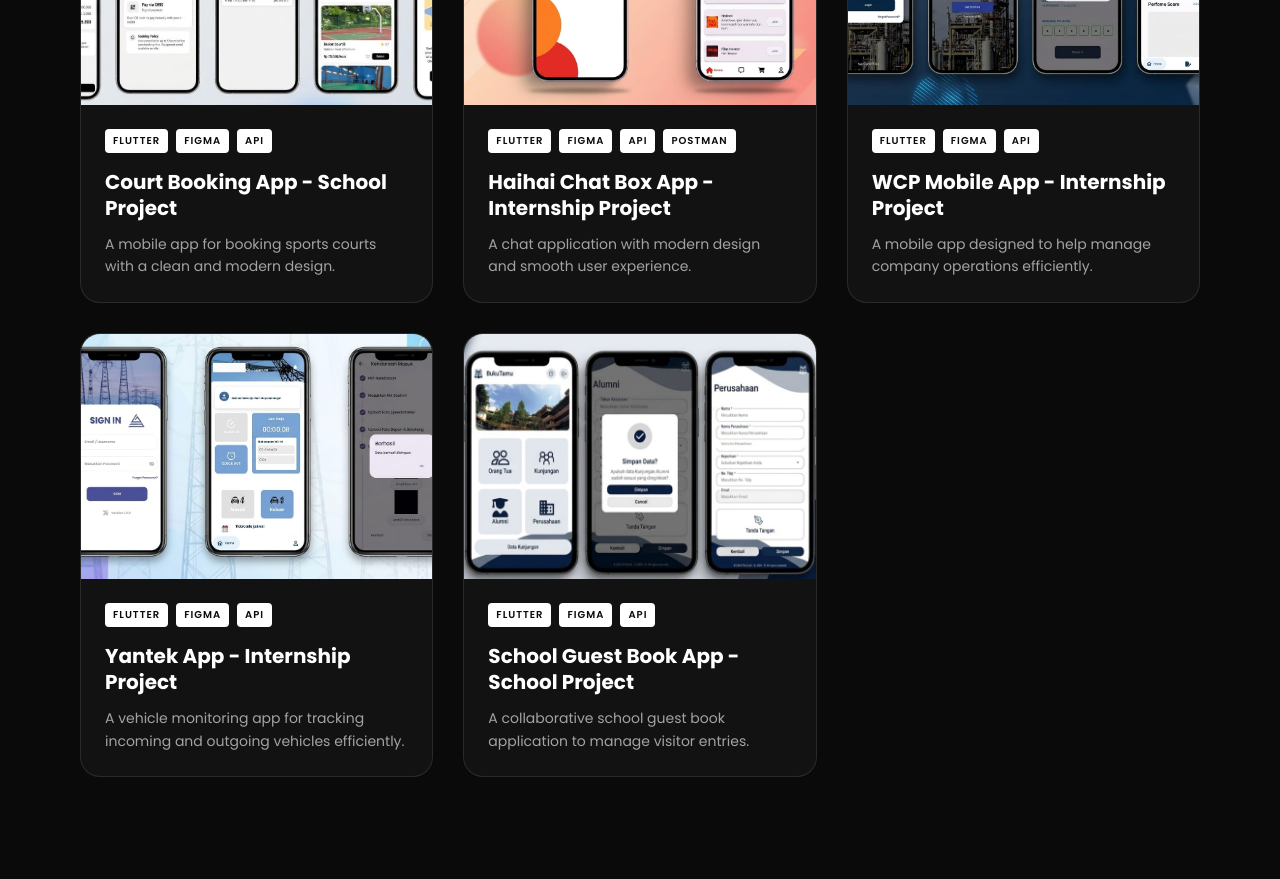
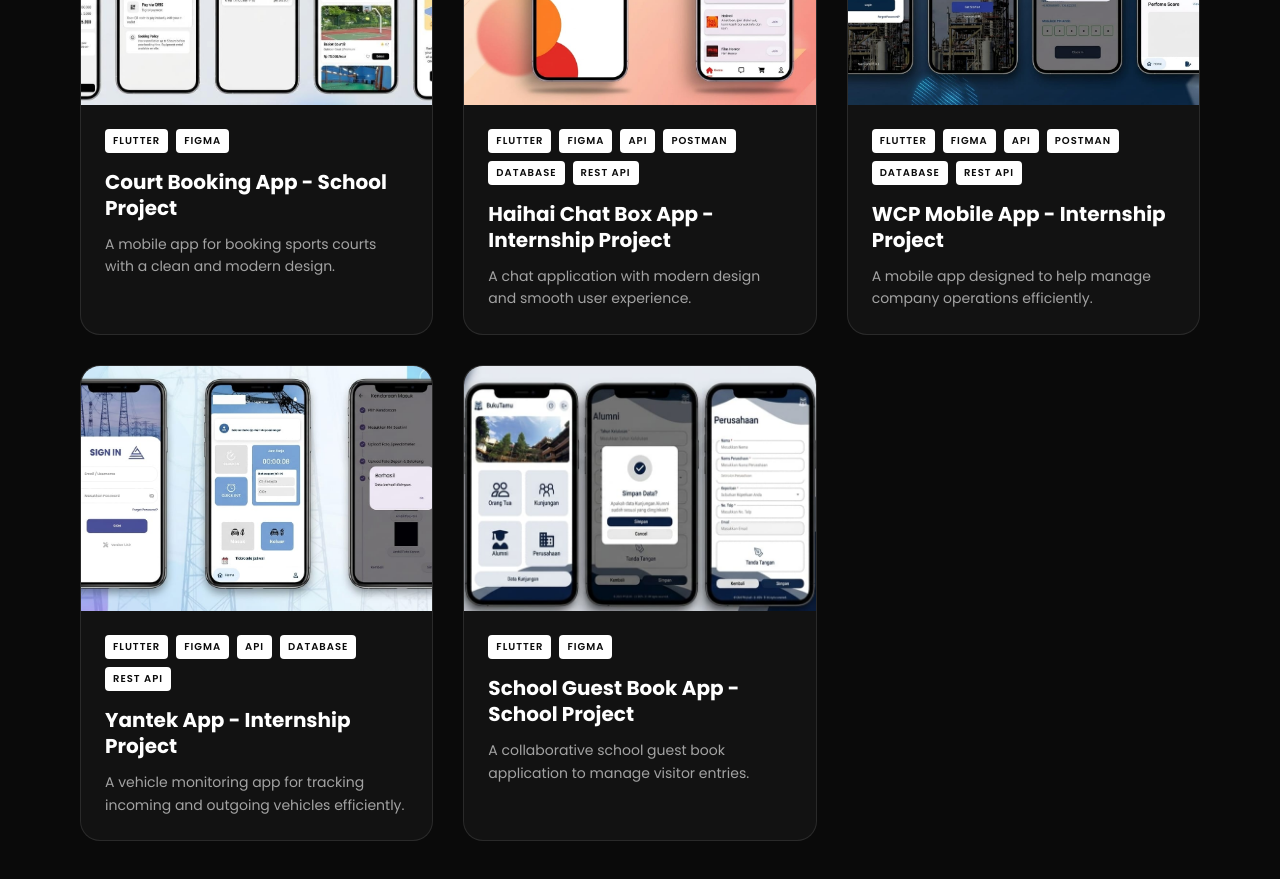
Before and after one commit to Rizalmuta/RizalMuta-porto, a Vue app: page / in a window 1280 px wide. Shown: the part 4080-4959 px from the top of the page. Built offline with nearby package versions, Linux system fonts and the light colour scheme; some icons are missing.

Commit message:
all update done|2026

```diff
--- a/src/components/ProjectMe.vue
+++ b/src/components/ProjectMe.vue
@@ -89,7 +89,7 @@ export default {
           title: "Motorbike Rental website - School Project",
           description: "An online motorbike rental website with booking and payment features.",
           image: "/Assets/MotoRent.jpg",
-          tags: ["PHP", "OOP", "HTML", "CSS", "Bootstrap", "Font Awesome", "Google Fonts"],
+          tags: ["PHP", "OOP", "HTML", "CSS", "Bootstrap", "Google Fonts"],
         },
         {
           id: 3,
@@ -123,7 +123,7 @@ export default {
           title: "Court Booking App - School Project",
           description: "A mobile app for booking sports courts with a clean and modern design.",
           image: "/Assets/Booking-mobile.jpg",
-          tags: ["Flutter", "Figma", "API"],
+          tags: ["Flutter", "Figma",],
         },
         {
           id: 6,
@@ -131,7 +131,7 @@ export default {
           title: "Haihai Chat Box App - Internship Project",
           description: "A chat application with modern design and smooth user experience.",
           image: "/Assets/haihai-mobile.jpg",
-          tags: ["Flutter", "Figma", "API", "Postman"],
+          tags: ["Flutter", "Figma", "API", "Postman", "Database", "Rest API"],
         },
         {
           id: 7,
@@ -139,7 +139,7 @@ export default {
           title: "WCP Mobile App - Internship Project",
           description: "A mobile app designed to help manage company operations efficiently.",
           image: "/Assets/Wcp-mobile.jpg",
-          tags: ["Flutter", "Figma", "API",],
+          tags: ["Flutter", "Figma", "API", "Postman", "Database", "Rest API"],
         },
 
         {
@@ -148,7 +148,7 @@ export default {
           title: "Yantek App - Internship Project",
           description: "A vehicle monitoring app for tracking incoming and outgoing vehicles efficiently.",
           image: "/Assets/yantek-mobile.jpg",
-          tags: ["Flutter", "Figma", "API",],
+          tags: ["Flutter", "Figma", "API", "Database", "Rest API"],
         },
         {
           id: 9,
@@ -156,7 +156,7 @@ export default {
           title: "School Guest Book App - School Project",
           description: "A collaborative school guest book application to manage visitor entries.",
           image: "/Assets/Guest-mobile.jpg",
-          tags: ["Flutter", "Figma", "API"],
+          tags: ["Flutter", "Figma",],
         },
       ],
     };
```
Also changed, not shown: public/Assets/MotoRent.jpg, public/Assets/kasir-app.jpg.
